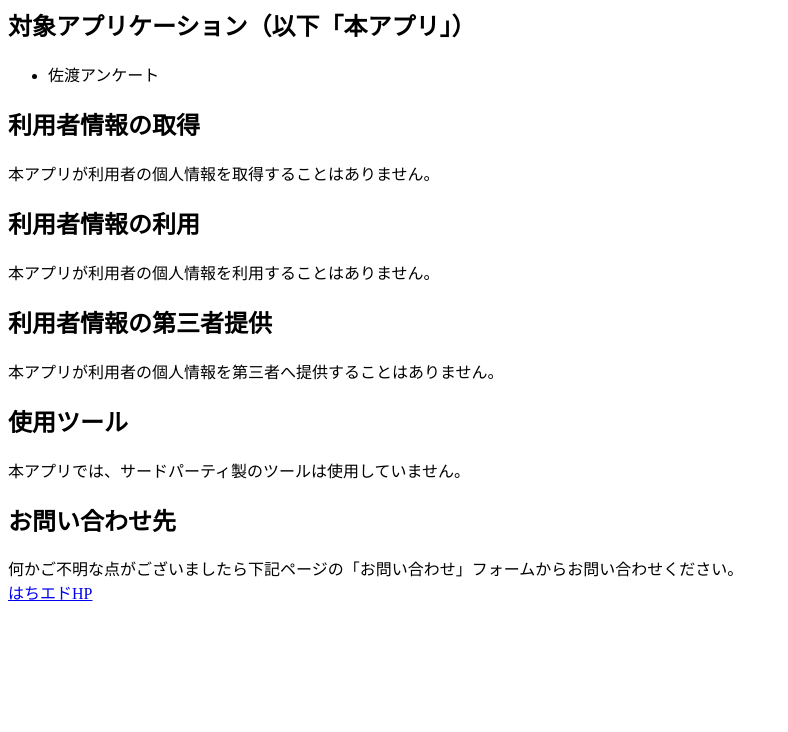
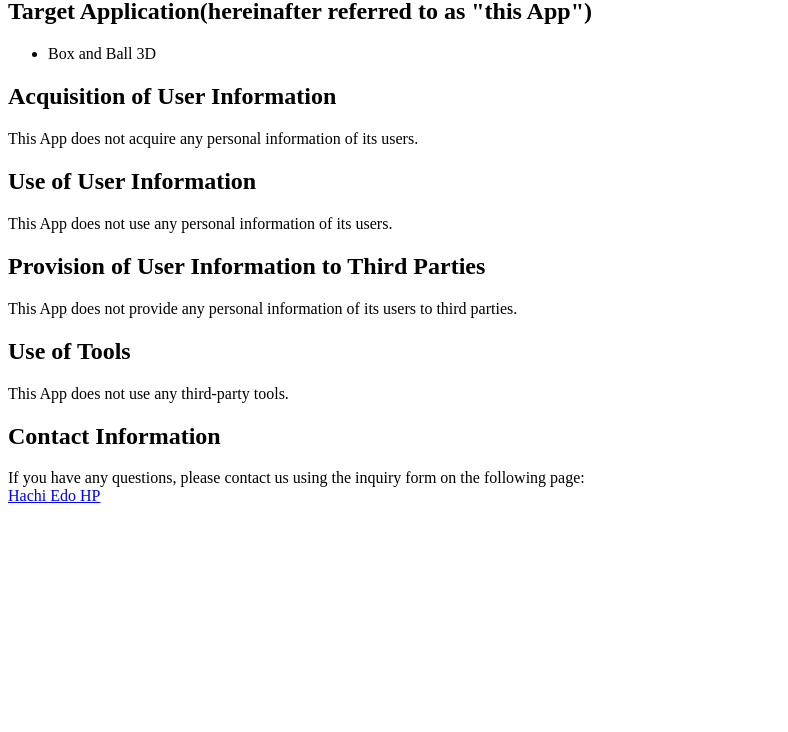
Before and after one commit to khachiya/SadoTourism, a plain HTML site: page index-en.html in a window 1280 px wide. Shown: the part 68-800 px from the top of the page, without its empty margins (0-788 px from the left). Drawn offline with Linux system fonts and the light colour scheme.

Commit message:
Update index-en.html

```diff
--- a/index-en.html
+++ b/index-en.html
@@ -1,30 +1,30 @@
-<html lang="ja">
+<html lang="en">
 <head>
     <meta charset="UTF-8">
-    <title>プライバシーポリシー</title>
+    <title>Privacy Policy</title>
 </head>
 <body>
-<h1>プライバシーポリシー</h1>
+<h1>Privacy Policy</h1>
 
-<h2>対象アプリケーション（以下「本アプリ」）</h2>
+<h2>Target Application(hereinafter referred to as "this App")</h2>
 <ul>
-<li>佐渡アンケート</li>
+<li>Box and Ball 3D</li>
 </ul>
 
-<h2>利用者情報の取得</h2>
-<p>本アプリが利用者の個人情報を取得することはありません。</p>
+<h2>Acquisition of User Information</h2>
+<p>This App does not acquire any personal information of its users.</p>
 
-<h2>利用者情報の利用</h2>
-<p>本アプリが利用者の個人情報を利用することはありません。</p>
+<h2>Use of User Information</h2>
+<p>This App does not use any personal information of its users.</p>
 
-<h2>利用者情報の第三者提供</h2>
-<p>本アプリが利用者の個人情報を第三者へ提供することはありません。</p>
+<h2>Provision of User Information to Third Parties</h2>
+<p>This App does not provide any personal information of its users to third parties.</p>
 
-<h2>使用ツール</h2>
-<p>本アプリでは、サードパーティ製のツールは使用していません。</p>
+<h2>Use of Tools</h2>
+<p>This App does not use any third-party tools.</p>
 
-<h2>お問い合わせ先</h2>
-<p>何かご不明な点がございましたら下記ページの「お問い合わせ」フォームからお問い合わせください。<br><a href="https://software-company-8690.business.site">はちエドHP</a></p>
+<h2>Contact Information</h2>
+<p>If you have any questions, please contact us using the inquiry form on the following page: <br><a href="https://software-company-8690.business.site">Hachi Edo HP</a></p>
 
 </body>
 </html>
```
